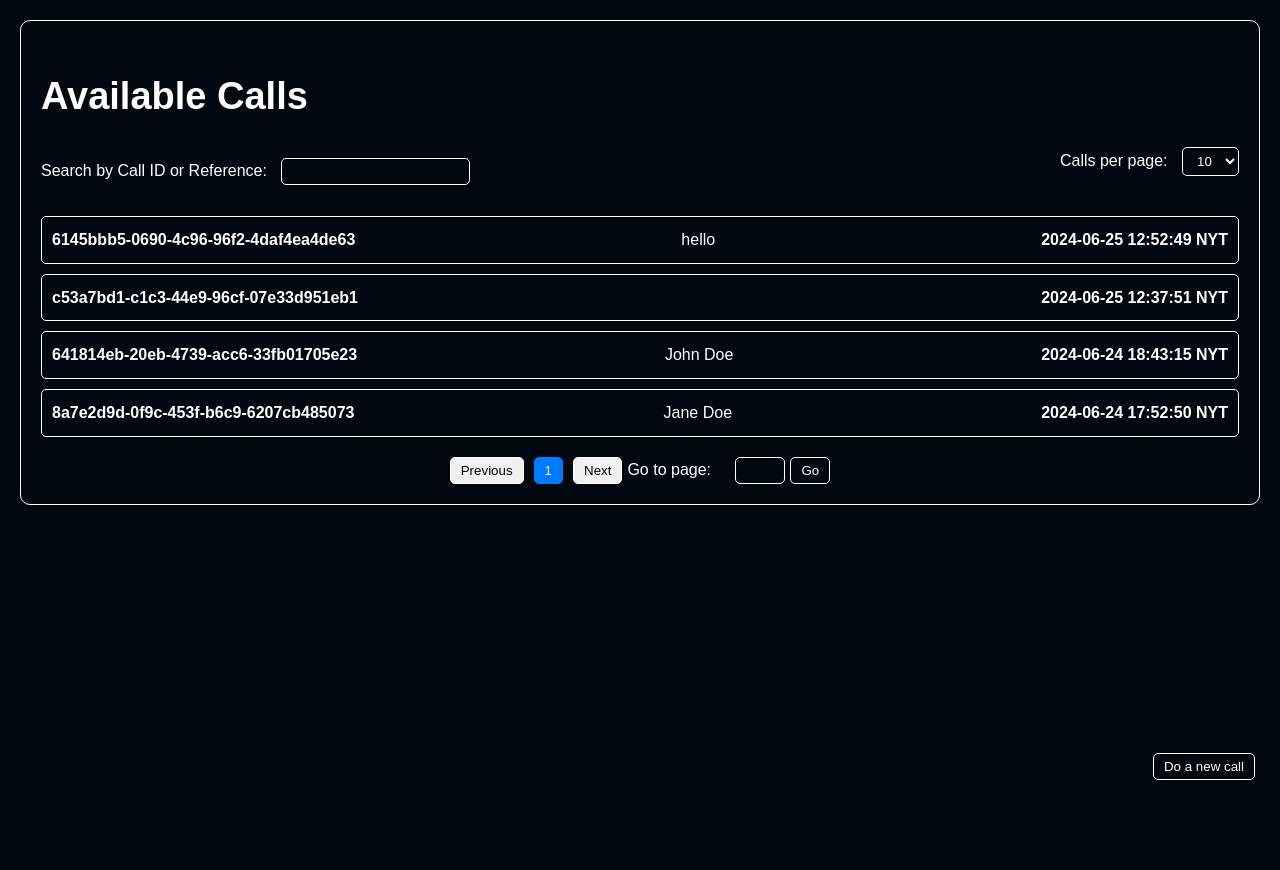
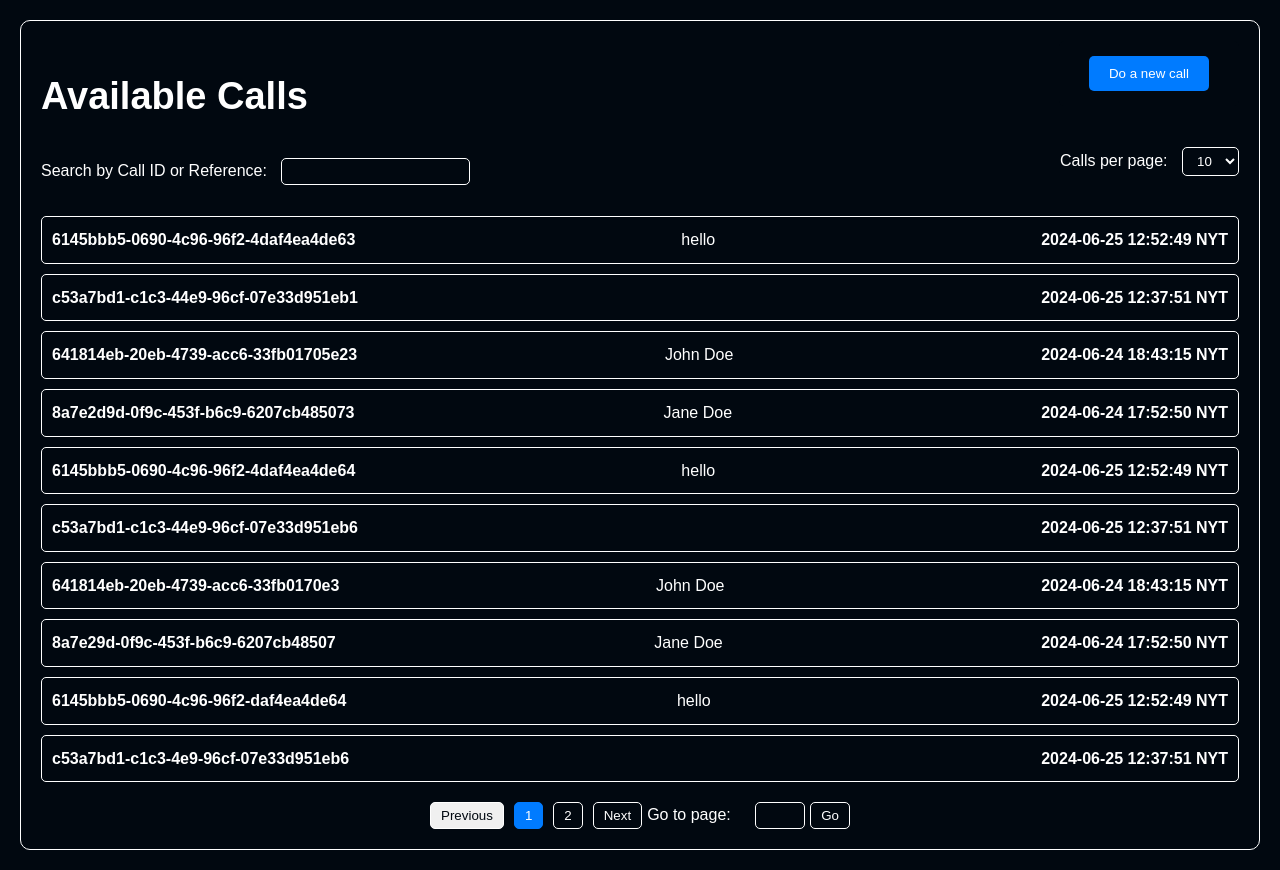
Before and after one commit to andromedalactea/TrainingDialerAssitant, a React (Create React App) app: page /history_calls in a window 1280 px wide. Before the commit the page ends 800 px from the top, so only its background shows below. Built offline with nearby package versions, Linux system fonts and the light colour scheme; no server answers; what @vapi-ai/web would draw is missing.

Commit message:
[FIX] search history calls

```diff
--- a/public/califications_history.json
+++ b/public/califications_history.json
@@ -21,5 +21,51 @@
         "reference": "Jane Doe",
         "calification": "{\n\"Communication Clarity\": 6,\n\"Empathy Expression\": 5,\n\"Resolution Efficiency\": 4,\n\"Rebuttal Appropriateness\": 5,\n\"Overall Interaction Quality\": 5,\n\"Notes\": \"The agent's communication was clear but could be more concise. Empathy was minimal; a more engaging tone could improve this. The resolution efficiency was low as the conversation did not progress towards resolving any specific issue. The rebuttal appropriateness was average; the agent's questions were relevant but lacked depth. Overall, the interaction quality was average, with room for improvement in engagement and resolution focus.\"\n}",
         "time": "2024-06-24 17:52:50 NYT"
+    },
+    {
+        "call_id": "6145bbb5-0690-4c96-96f2-4daf4ea4de64",
+        "calification": "{\n\"Communication Clarity\": 5,\n\"Empathy Expression\": 4,\n\"Resolution Efficiency\": 5,\n\"Rebuttal Appropriateness\": 5,\n\"Overall Interaction Quality\": 5,\n\"Notes\": \"The agent's communication was somewhat clear but could be improved. There were several instances of hesitation and filler words ('uh', 'um') that affected the flow of the conversation. Empathy was minimal; the agent did not make any effort to connect with the business owner on a personal level. The resolution efficiency was average; the agent introduced the program but did not provide detailed information or next steps. The rebuttal appropriateness was neutral as there were no objections to handle. Overall, the interaction quality was average, with room for improvement in clarity, empathy, and providing more detailed information.\"\n}",
+        "time": "2024-06-25 12:52:49 NYT",
+        "reference": "hello"
+    },
+    {
+        "call_id": "c53a7bd1-c1c3-44e9-96cf-07e33d951eb6",
+        "calification": "{\n\"Communication Clarity\": 6,\n\"Empathy Expression\": 5,\n\"Resolution Efficiency\": 5,\n\"Rebuttal Appropriateness\": 4,\n\"Overall Interaction Quality\": 5,\n\"Notes\": \"The agent's communication was generally clear, but there were some areas where it could be improved, such as avoiding filler words like 'uh' and 'um'. Empathy was minimally expressed, and the agent could have acknowledged the business owner's response more warmly. The resolution was not very efficient as the agent did not probe further to understand the business owner's needs or offer alternative solutions. The rebuttal was weak; the agent did not attempt to address the business owner's disinterest or provide additional value propositions. Overall, the interaction was average but could benefit from more structured and empathetic communication.\"\n}",
+        "time": "2024-06-25 12:37:51 NYT"
+    },
+    {
+        "call_id": "641814eb-20eb-4739-acc6-33fb0170e3",
+        "reference": "John Doe",
+        "calification": "{\n\"Communication Clarity\": 0,\n\"Empathy Expression\": 0,\n\"Resolution Efficiency\": 0,\n\"Rebuttal Appropriateness\": 0,\n\"Overall Interaction Quality\": 0,\n\"Notes\": \"No information provided\"\n}",
+        "time": "2024-06-24 18:43:15 NYT"
+    },
+    {
+        "call_id": "8a7e29d-0f9c-453f-b6c9-6207cb48507",
+        "reference": "Jane Doe",
+        "calification": "{\n\"Communication Clarity\": 6,\n\"Empathy Expression\": 5,\n\"Resolution Efficiency\": 4,\n\"Rebuttal Appropriateness\": 5,\n\"Overall Interaction Quality\": 5,\n\"Notes\": \"The agent's communication was clear but could be more concise. Empathy was minimal; a more engaging tone could improve this. The resolution efficiency was low as the conversation did not progress towards resolving any specific issue. The rebuttal appropriateness was average; the agent's questions were relevant but lacked depth. Overall, the interaction quality was average, with room for improvement in engagement and resolution focus.\"\n}",
+        "time": "2024-06-24 17:52:50 NYT"
+    },
+    {
+        "call_id": "6145bbb5-0690-4c96-96f2-daf4ea4de64",
+        "calification": "{\n\"Communication Clarity\": 5,\n\"Empathy Expression\": 4,\n\"Resolution Efficiency\": 5,\n\"Rebuttal Appropriateness\": 5,\n\"Overall Interaction Quality\": 5,\n\"Notes\": \"The agent's communication was somewhat clear but could be improved. There were several instances of hesitation and filler words ('uh', 'um') that affected the flow of the conversation. Empathy was minimal; the agent did not make any effort to connect with the business owner on a personal level. The resolution efficiency was average; the agent introduced the program but did not provide detailed information or next steps. The rebuttal appropriateness was neutral as there were no objections to handle. Overall, the interaction quality was average, with room for improvement in clarity, empathy, and providing more detailed information.\"\n}",
+        "time": "2024-06-25 12:52:49 NYT",
+        "reference": "hello"
+    },
+    {
+        "call_id": "c53a7bd1-c1c3-4e9-96cf-07e33d951eb6",
+        "calification": "{\n\"Communication Clarity\": 6,\n\"Empathy Expression\": 5,\n\"Resolution Efficiency\": 5,\n\"Rebuttal Appropriateness\": 4,\n\"Overall Interaction Quality\": 5,\n\"Notes\": \"The agent's communication was generally clear, but there were some areas where it could be improved, such as avoiding filler words like 'uh' and 'um'. Empathy was minimally expressed, and the agent could have acknowledged the business owner's response more warmly. The resolution was not very efficient as the agent did not probe further to understand the business owner's needs or offer alternative solutions. The rebuttal was weak; the agent did not attempt to address the business owner's disinterest or provide additional value propositions. Overall, the interaction was average but could benefit from more structured and empathetic communication.\"\n}",
+        "time": "2024-06-25 12:37:51 NYT"
+    },
+    {
+        "call_id": "641814eb-20e-4739-acc6-33fb01705e3",
+        "reference": "John Doe",
+        "calification": "{\n\"Communication Clarity\": 0,\n\"Empathy Expression\": 0,\n\"Resolution Efficiency\": 0,\n\"Rebuttal Appropriateness\": 0,\n\"Overall Interaction Quality\": 0,\n\"Notes\": \"No information provided\"\n}",
+        "time": "2024-06-24 18:43:15 NYT"
+    },
+    {
+        "call_id": "8a7e2d9d-0fc-453f-b6c9-6207cb48507",
+        "reference": "Jane Doe",
+        "calification": "{\n\"Communication Clarity\": 6,\n\"Empathy Expression\": 5,\n\"Resolution Efficiency\": 4,\n\"Rebuttal Appropriateness\": 5,\n\"Overall Interaction Quality\": 5,\n\"Notes\": \"The agent's communication was clear but could be more concise. Empathy was minimal; a more engaging tone could improve this. The resolution efficiency was low as the conversation did not progress towards resolving any specific issue. The rebuttal appropriateness was average; the agent's questions were relevant but lacked depth. Overall, the interaction quality was average, with room for improvement in engagement and resolution focus.\"\n}",
+        "time": "2024-06-24 17:52:50 NYT"
     }
 ]
--- a/src/components/call_list/HistoryCalls.css
+++ b/src/components/call_list/HistoryCalls.css
@@ -10,6 +10,13 @@
   font-family: "Source Sans Pro", sans-serif;
   font-weight: 400;
   line-height: 1.6;
+  position: relative; /* Añadido para el posicionamiento absoluto del botón */
+}
+
+.header {
+  display: flex;
+  justify-content: space-between;
+  align-items: center;
 }
 
 .call-list-container h1 {
@@ -142,8 +149,19 @@
 }
 
 .do-a-new-call {
-  position: fixed;
-  bottom: 20px;
+  position: absolute;
+  top: 20px;
   right: 20px;
-  /* change the size */
+  padding: 15px 30px;
+  font-size: 16px;
+  border: #010810;
+  border-radius: 5px;
+  background-color: #010810;
+  color: white;
+  cursor: pointer;
+  transition: background-color 0.3s ease;
 }
+
+.do-a-new-call:hover {
+  background-color: #010810;
+}
--- a/src/components/call_list/HistoryCalls.jsx
+++ b/src/components/call_list/HistoryCalls.jsx
@@ -102,7 +102,12 @@ function CallList() {
 
   return (
     <div className="call-list-container">
-      <h1>Available Calls</h1>
+      <div className="header">
+        <h1>Available Calls</h1>
+        <div className="do-a-new-call">
+          <button onClick={handleMain}>Do a new call</button>
+        </div>
+      </div>
       <div className="controls">
         <div className="search-bar">
           <label htmlFor="search">Search by Call ID or Reference: </label>
@@ -170,9 +175,6 @@ function CallList() {
             className="styled-input"
           />
           <button onClick={handleGoToPage}>Go</button>
-          <div className="do-a-new-call ">
-            <button onClick={handleMain}>Do a new call</button>
-          </div>
         </div>
       </div>
     </div>
```
